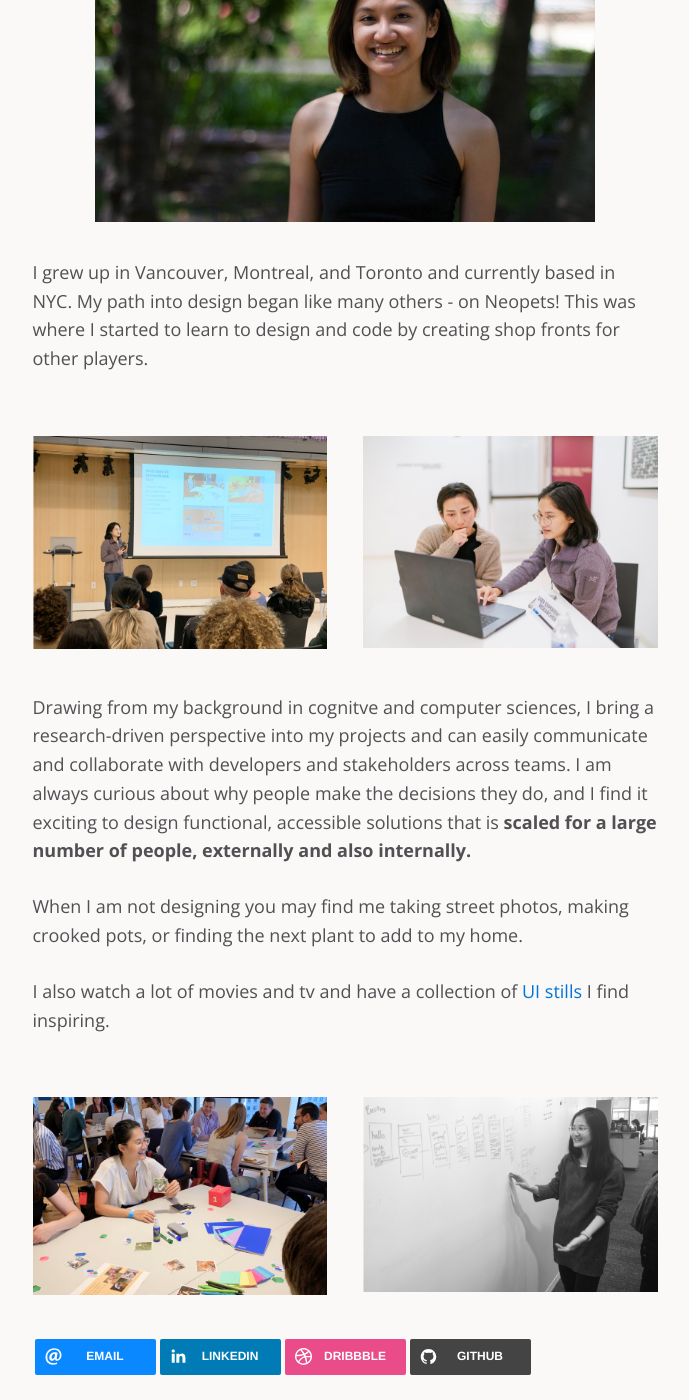
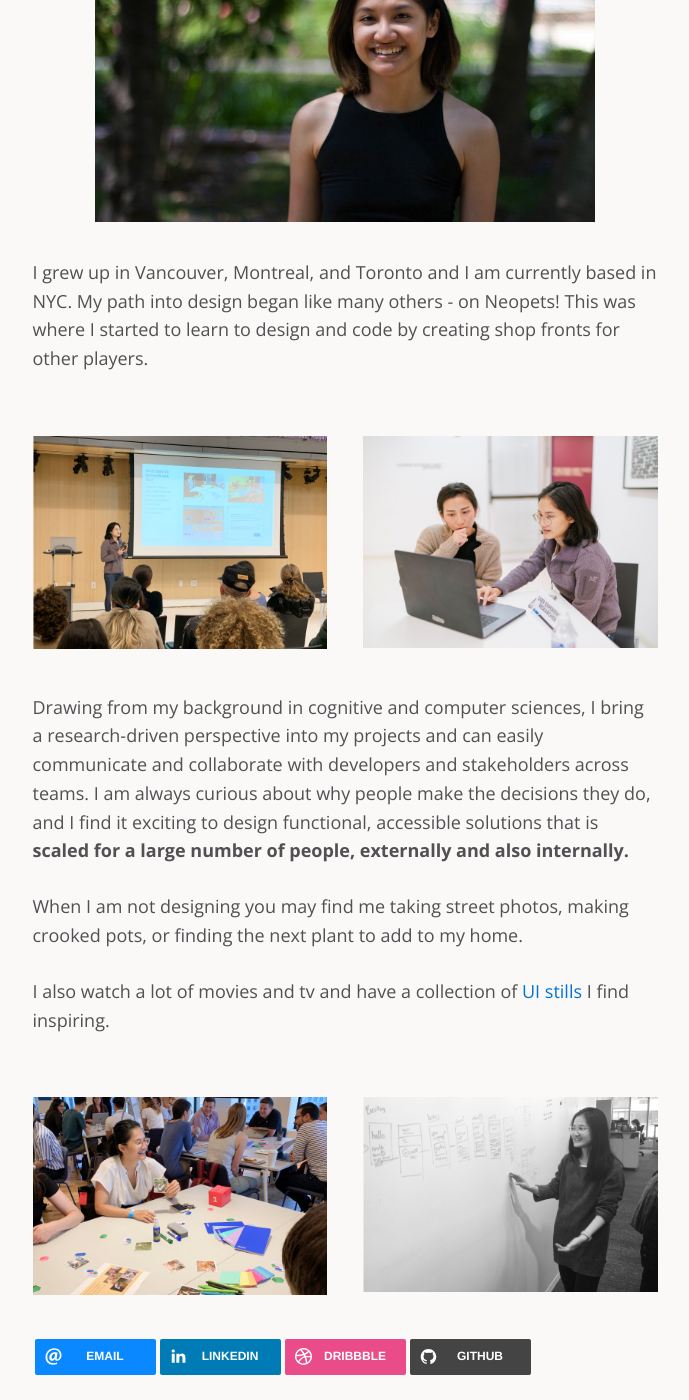
Before and after one commit to wailingwombat/wailingwombat.github.io, a Jekyll site: the page built from aboutme.md, in a window 1280 px wide and 1400 px high, scrolled down 623 px. Shown: the whole window, without its empty margins (295-984 px from the left). Built offline with Jekyll 4.4.1, drawn with Linux system fonts in a browser that asks for light colours; nearby versions of some CDN libraries.

Commit message:
Update aboutme.md

```diff
--- a/aboutme.md
+++ b/aboutme.md
@@ -7,7 +7,7 @@ layout: default
 
 ![profilepicture](/images/aboutme/profilepic.jpg){: height="80%" width="80%"}
 
-I grew up in Vancouver, Montreal, and Toronto and currently based in NYC. My path into design began like many others - on Neopets! This was where I started to learn to design and code by creating shop fronts for other players.
+I grew up in Vancouver, Montreal, and Toronto and I am currently based in NYC. My path into design began like many others - on Neopets! This was where I started to learn to design and code by creating shop fronts for other players.
 
 <div class="grid">
 <article>
@@ -19,7 +19,7 @@ I grew up in Vancouver, Montreal, and Toronto and currently based in NYC. My pat
 </div>
 
 
-Drawing from my background in cognitve and computer sciences, I bring a research-driven perspective into my projects and can easily communicate and collaborate with developers and stakeholders across teams. I am always curious about why people make the decisions they do, and I find it exciting to design functional, accessible solutions that is **scaled for a large number of people, externally and also internally.**
+Drawing from my background in cognitive and computer sciences, I bring a research-driven perspective into my projects and can easily communicate and collaborate with developers and stakeholders across teams. I am always curious about why people make the decisions they do, and I find it exciting to design functional, accessible solutions that is **scaled for a large number of people, externally and also internally.**
 
 When I am not designing you may find me taking street photos, making crooked pots, or finding the next plant to add to my home.
 
```
